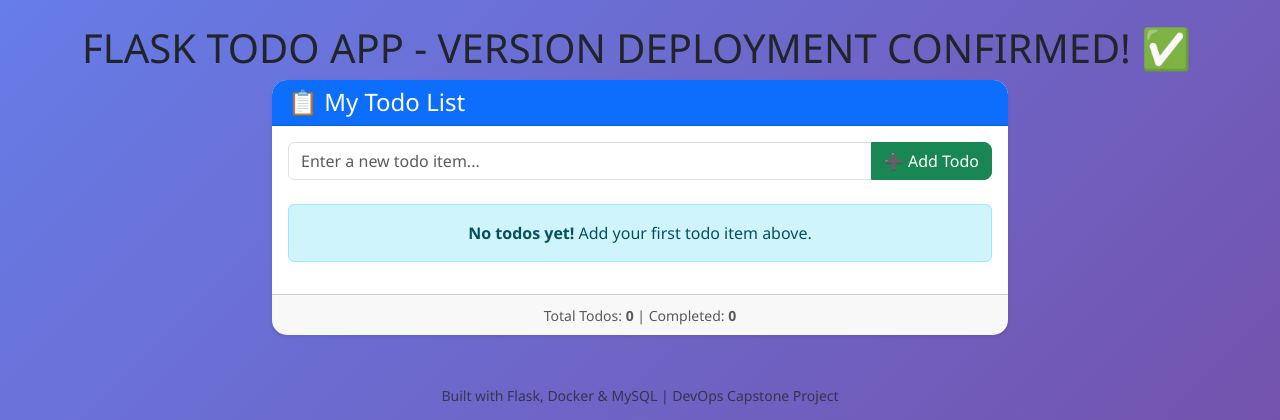
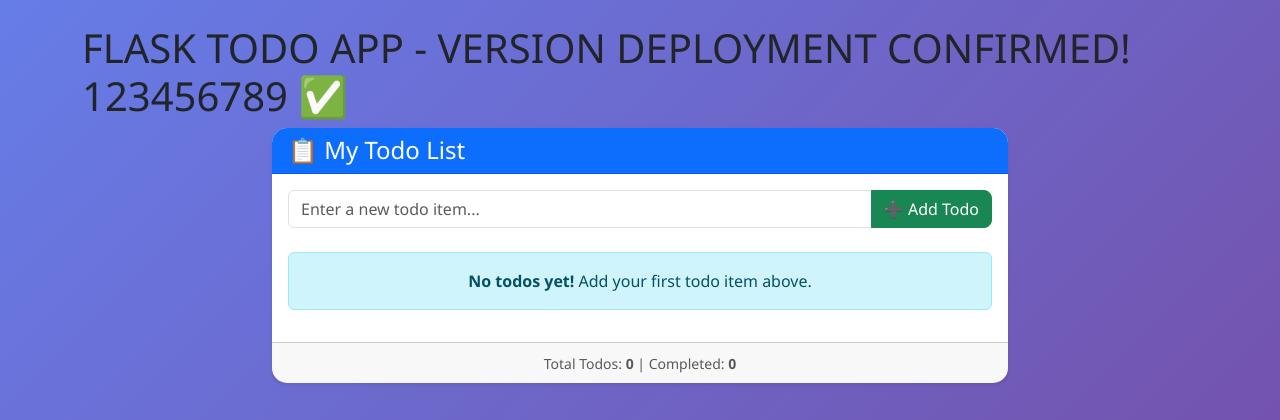
Before and after one commit to amystar26/alpha-webapp, a Flask app: page / in a window 1280 px wide. Shown: the part 56-476 px from the top of the page. Run offline with Flask 3, Linux system fonts and the light colour scheme; data that the repository does not hold is empty.

Commit message:
Update index.html

```diff
--- a/app/templates/index.html
+++ b/app/templates/index.html
@@ -3,7 +3,7 @@
 {% block title %}Todo List - Flask App2{% endblock %}
 
 {% block content %}
-<h1>FLASK TODO APP - VERSION DEPLOYMENT CONFIRMED! ✅</h1>
+<h1>FLASK TODO APP - VERSION DEPLOYMENT CONFIRMED! 123456789 ✅</h1>
 <div class="row justify-content-center">
     <div class="col-md-8">
         <div class="card shadow-sm">
```
